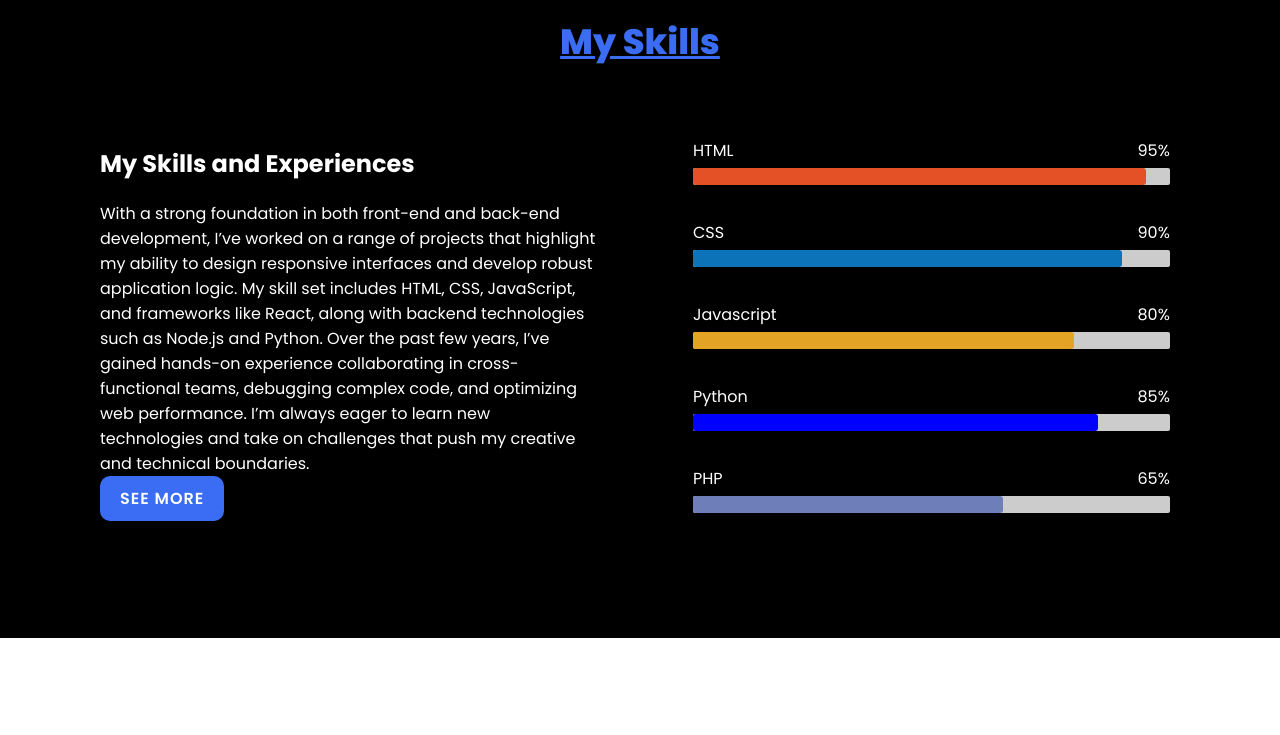
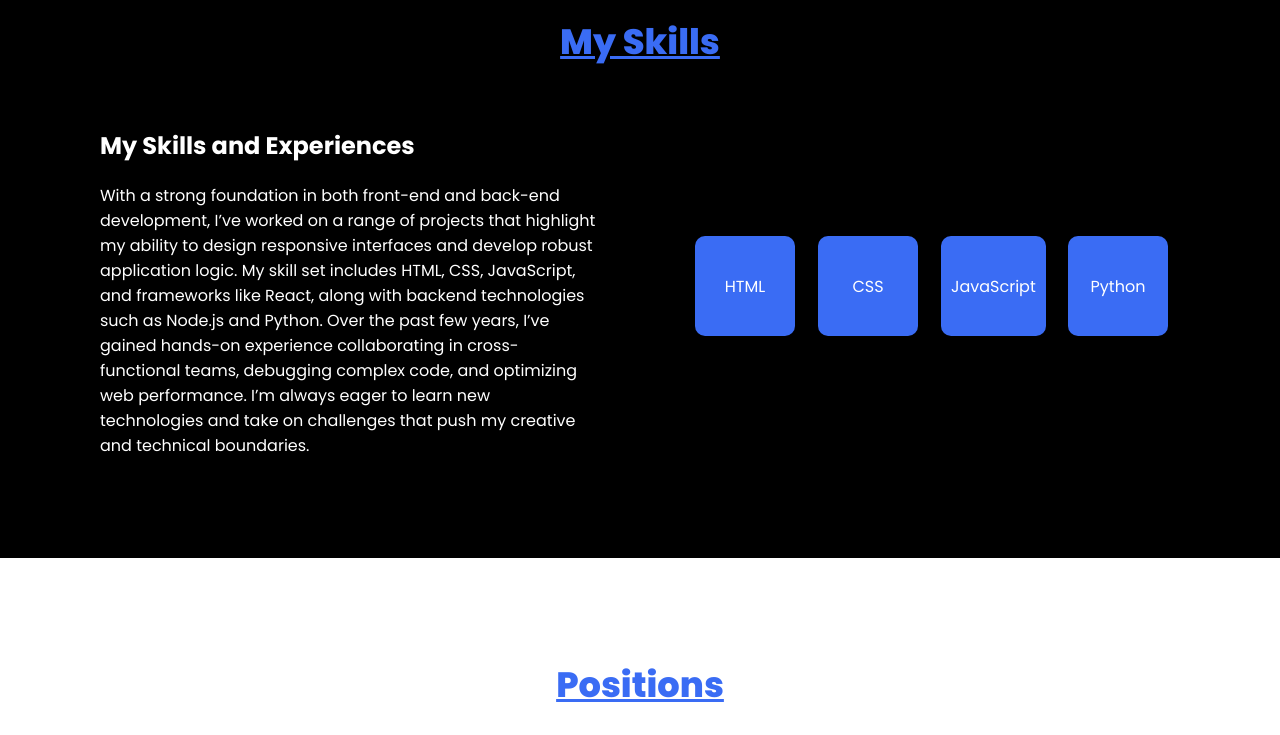
Before and after one commit to VJ13SS/Portfolio-demo, a plain HTML site: page index.html in a window 1280 px wide. Shown: the part 1660-2395 px from the top of the page. Drawn offline with nearby package versions, Linux system fonts and the light colour scheme.

Commit message:
updated the skills section

```diff
--- a/index.html
+++ b/index.html
@@ -98,55 +98,22 @@
                     such as Node.js and Python. Over the past few years, I’ve gained hands-on experience collaborating
                     in cross-functional teams, debugging complex code, and optimizing web performance. I’m always eager
                     to learn new technologies and take on challenges that push my creative and technical boundaries.</p>
-                <a href="#" class="btn" data-aos="zoom-in-right" data-aos-duration="1000" data-aos-delay="400">See
-                    more</a>
+
             </div>
             <div class="column-right">
-                <div class="bar">
-                    <div class="info" data-aos="flip-up" data-aos-duration="1000" data-aos-delay="100">
-                        <span>HTML</span>
-                        <span>95%</span>
-                    </div>
-                    <div class="line html" data-aos="zoom-in-right" data-aos-duration="1000" data-aos-delay="140">
-                        <div class="line-content"></div>
-                    </div>
+                <div class="skill" data-aos="flip-up" data-aos-duration="1000" data-aos-delay="100">
+                    <span>HTML</span>
                 </div>
-                <div class="bar" >
-                    <div class="info" data-aos="flip-up" data-aos-duration="1000" data-aos-delay="200">
-                        <span>CSS</span>
-                        <span>90%</span>
-                    </div>
-                    <div class="line css" data-aos="zoom-in-right" data-aos-duration="1000" data-aos-delay="240">
-                        <div class="line-content"></div>
-                    </div>
+                <div class="skill" data-aos="flip-up" data-aos-duration="1000" data-aos-delay="100">
+                    <span>CSS</span>
                 </div>
-                <div class="bar">
-                    <div class="info" data-aos="flip-up" data-aos-duration="1000" data-aos-delay="300">
-                        <span>Javascript</span>
-                        <span>80%</span>
-                    </div>
-                    <div class="line javascript" data-aos="zoom-in-right" data-aos-duration="1000" data-aos-delay="340">
-                        <div class="line-content"></div>
-                    </div>
+                <div class="skill" data-aos="flip-up" data-aos-duration="1000" data-aos-delay="100">
+                    <span>JavaScript</span>
                 </div>
-                <div class="bar">
-                    <div class="info" data-aos="flip-up" data-aos-duration="1000" data-aos-delay="400">
-                        <span>Python</span>
-                        <span>85%</span>
-                    </div>
-                    <div class="line python" data-aos="zoom-in-right" data-aos-duration="1000" data-aos-delay="440">
-                        <div class="line-content"></div>
-                    </div>
+                <div class="skill" data-aos="flip-up" data-aos-duration="1000" data-aos-delay="100">
+                    <span>Python</span>
                 </div>
-                <div class="bar">
-                    <div class="info" data-aos="flip-up" data-aos-duration="1000" data-aos-delay="500">
-                        <span>PHP</span>
-                        <span>65%</span>
-                    </div>
-                    <div class="line php" data-aos="zoom-in-right" data-aos-duration="1000" data-aos-delay="540">
-                        <div class="line-content"></div>
-                    </div>
-                </div>
+
             </div>
         </div>
     </section>
--- a/style.css
+++ b/style.css
@@ -34,7 +34,7 @@ nav {
   width: 100vw;
   padding: 15px 200px;
   display: flex;
-  justify-content: space-between;
+  justify-content: space-around;
   align-items: center;
   transition: 0.2s ease;
 }
@@ -50,6 +50,12 @@ nav .brand {
   font-weight: 700;
   text-transform: uppercase;
   text-decoration: none;
+}
+
+nav .nav-right{
+  display: flex;
+  justify-content: center;
+  align-items: center;
 }
 
 nav .nav-right a {
@@ -301,60 +307,22 @@ section {
 
 .skills .content .column-right {
   width: 46%;
+  display: flex;
+  justify-content: space-around;
+  flex-wrap: wrap;
 }
 
-.skills .content .column-right .bar {
+.skills .content .column-right .skill {
   margin-bottom: 15px;
   padding: 10px;
-}
-
-.skills .content .column-right .bar .info {
+  min-width: 100px;
+  width: fit-content;
+  min-height: 100px;
+  background-color: #3a6cf4;
+  border-radius: 10px;
   display: flex;
   align-items: center;
-  justify-content: space-between;
-  margin-bottom: 5px;
-}
-
-.skills .content .column-right .br .info span {
-  font-size: 18px;
-  font-weight: 500;
-}
-
-.skills .content .column-right .bar .line {
-  width: 100%;
-  height: 17px;
-  background-color: #ccc;
-  border-radius: 2px;
-}
-
-.skills .content .column-right .bar .line .line-content {
-  height: 100%;
-  border-radius: 3px;
-}
-
-.skills .content .column-right .bar .html .line-content {
-  width: 95%;
-  background-color: #e45126;
-}
-
-.skills .content .column-right .bar .css .line-content {
-  width: 90%;
-  background-color: #0c73b8;
-}
-
-.skills .content .column-right .bar .javascript .line-content {
-  width: 80%;
-  background-color: #e3a324;
-}
-
-.skills .content .column-right .bar .python .line-content {
-  width: 85%;
-  background-color: blue;
-}
-
-.skills .content .column-right .bar .php .line-content {
-  width: 65%;
-  background-color: #6d7eb8;
+  justify-content: center;
 }
 
 /* Services */
@@ -578,7 +546,6 @@ section {
   }
 
   .menu-btn {
-    position: absolute;
     background-image: url(Image/menu.png);
     background-position: center;
     background-size: 30px;
```
